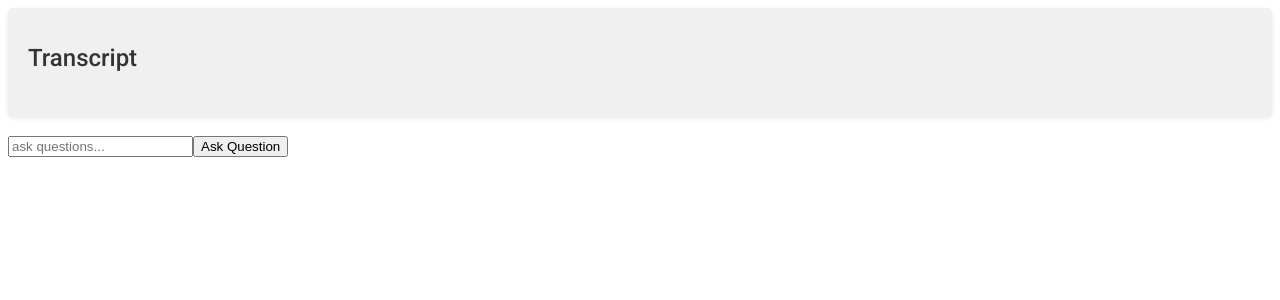
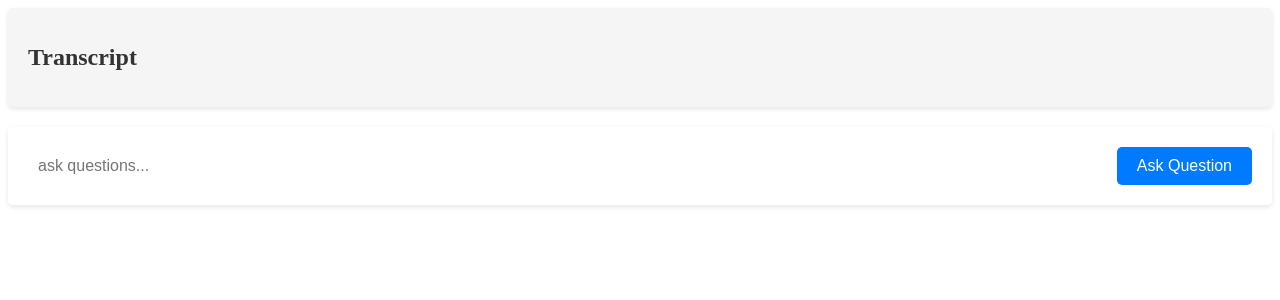
Before and after one commit to andrewschoi/liam, a Next.js app: page / in a window 1280 px wide. Shown: the top 300 px of the page. Built offline with nearby package versions, Linux system fonts and the light colour scheme.

Commit message:
Update css for Home

```diff
--- a/src/styles/globals.css
+++ b/src/styles/globals.css
@@ -1,24 +1,50 @@
 @import url('https://fonts.googleapis.com/css2?family=Roboto:wght@300;400;500;700&display=swap');
 
 .transcript-container {
-  font-family: 'Roboto', sans-serif;
-  background-color: #f0f0f0;
-  padding: 20px;
+  background-color: #f5f5f5;
   border-radius: 5px;
   box-shadow: 0px 2px 5px rgba(0, 0, 0, 0.1);
+  padding: 20px;
   margin-bottom: 20px;
 }
 
 .transcript-header {
   font-size: 24px;
-  font-weight: 500;
+  font-weight: bold;
   margin-bottom: 10px;
   color: #333;
 }
 
 .transcript-body {
-  font-size: 24px;
-  font-weight: 400;
+  font-size: 16px;
   color: #666;
   margin-bottom: 0;
 }
+
+.question-container {
+  background-color: #fff;
+  border-radius: 5px;
+  box-shadow: 0px 2px 5px rgba(0, 0, 0, 0.1);
+  padding: 20px;
+  display: flex;
+  align-items: center;
+}
+
+.question-field {
+  flex-grow: 1;
+  padding: 10px;
+  border-radius: 5px;
+  border: none;
+  font-size: 16px;
+  margin-right: 10px;
+}
+
+.submit-button {
+  background-color: #007bff;
+  color: #fff;
+  padding: 10px 20px;
+  border: none;
+  border-radius: 5px;
+  cursor: pointer;
+  font-size: 16px;
+}
```
